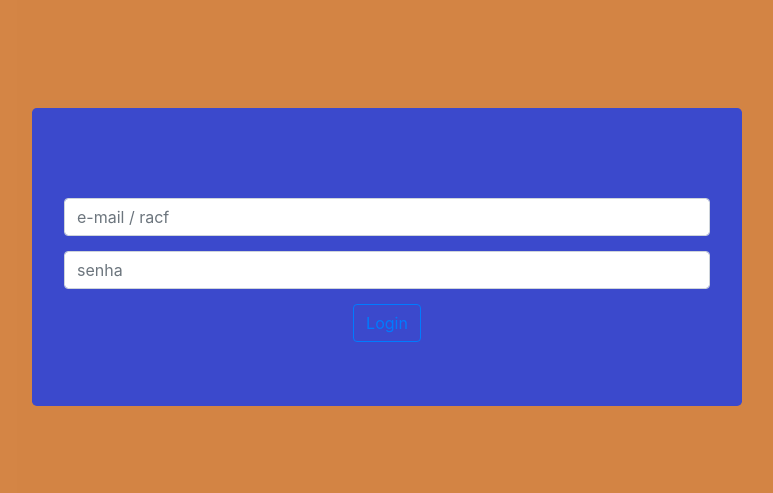
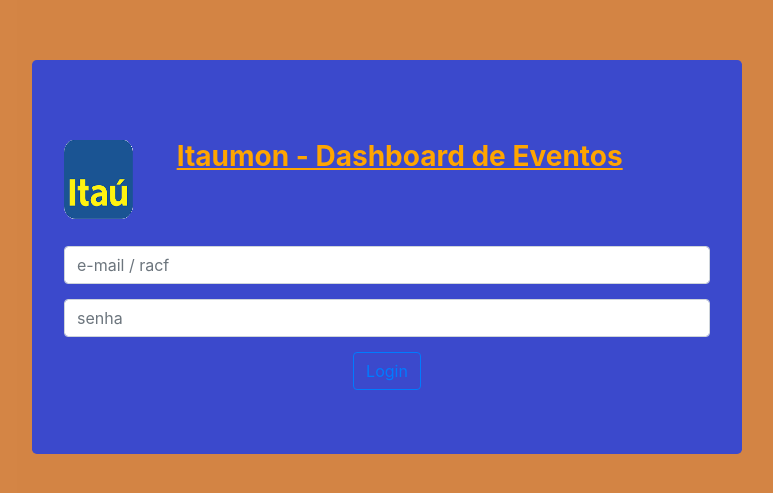
Before and after one commit to GuilhermeCavalliSantos/aulaGama, a plain HTML site: page projeto/front/index.html in a window 1280 px wide. Shown: the part 135-628 px from the top of the page, without its empty margins (238-1011 px from the left). Drawn offline with nearby package versions, Linux system fonts and the light colour scheme.

Commit message:
front index layout

```diff
--- a/projeto/front/css/estilo.css
+++ b/projeto/front/css/estilo.css
@@ -13,7 +13,9 @@ img{
 }
 
 #msgError{
-    color: red;
+    color:orange;
+    font-weight: bolder;
+    font-size: large;
     margin-bottom: 10px;
 }
 
@@ -26,6 +28,12 @@ text-decoration-line: underline;
 color: blue;
 font-weight: bold;
 }
+
+.underlinefront {
+    text-decoration-line: underline;
+    color: orange;
+    font-weight: bold;
+    }
 
 .jumbotron {
 background-color: rgb(59, 73, 204);
--- a/projeto/front/index.html
+++ b/projeto/front/index.html
@@ -21,6 +21,14 @@
             <div class="col-8 mx-auto"> <!-- Usar coluna com 8 das 12 disponíveis, com margem automática -->
                 <div class="jumbotron">
                     <div class="row">
+                        <div class="col-2">
+                        <img src = "/imagem/itau.png">
+                        </div>
+                        <div class="col-10">
+                        <h3 class= "underlinefront"> Itaumon - Dashboard de Eventos </h3>
+                        </div>
+                        </div>
+                    <div class="row">
                         <div class="col">
                             <div class="text-center" id="msgError"></div>
                         </div>
```
Also changed, not shown: projeto/front/imagem/itau.png (added).
